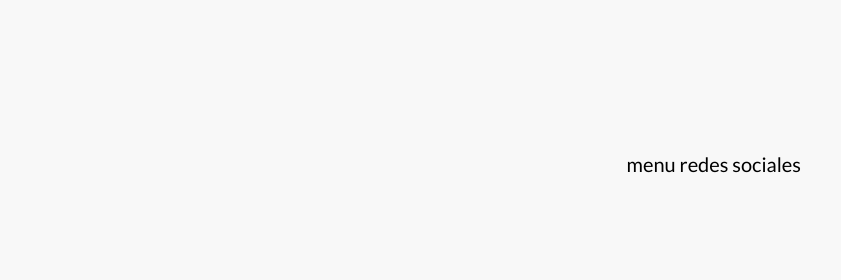
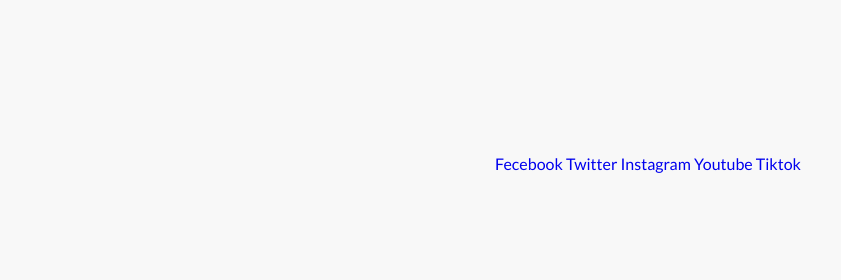
Before and after one commit to gitgabovc/spa-relajacion, a plain HTML site: page index.html in a window 1280 px wide. Shown: the top 280 px of the page, 439-1280 px from the left. Drawn offline with Linux system fonts and the light colour scheme; a web font is replaced by a local one.

Commit message:
redes sociales html finalizado

```diff
--- a/index.html
+++ b/index.html
@@ -20,7 +20,11 @@
             </div>
 
             <nav class="sociales">
-                <p>menu redes sociales</p>
+                <a href="https://facebook.com">Fecebook</a>
+                <a href="https://twitter.com">Twitter</a>
+                <a href="https://instagram.com">Instagram</a>
+                <a href="https://youtube.com">Youtube</a>
+                <a href="https://tiktok.com">Tiktok</a>
             </nav>
         </div>
     </header>
```
